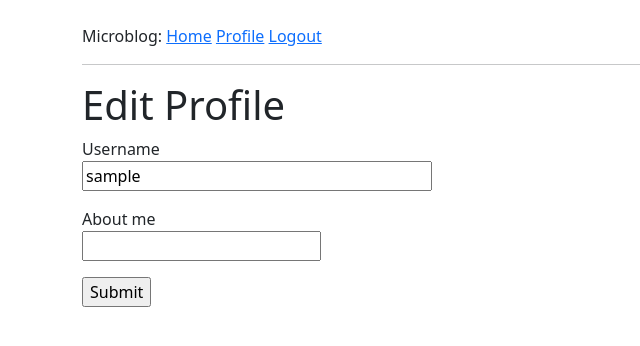
After one commit to hankgu1209/Flask_microblog_practise, a Flask app: page /edit_profile in a window 1280 px wide. The commit adds this page. Shown: the top 346 px of the page, without its empty margins (0-640 px from the left). Run offline with Flask 3, Linux system fonts and the light colour scheme; the visitor is signed in with stand-in values (Sample User, id 1); data comes from the database, SQL or seed files in the repository.

Commit message:
user profile

```diff
--- a/app/forms.py
+++ b/app/forms.py
@@ -1,6 +1,6 @@
 from flask_wtf import FlaskForm # 从flask_wtf 包中导入FlaskForm类
-from wtforms import StringField, PasswordField, BooleanField, SubmitField
-from wtforms.validators import ValidationError, DataRequired, Email, EqualTo
+from wtforms import StringField, PasswordField, BooleanField, SubmitField,TelField
+from wtforms.validators import ValidationError, DataRequired, Email, EqualTo,Length
 from app.models import User
 from wtforms import ValidationError
 
@@ -27,3 +27,8 @@ class RegistrationForm(FlaskForm):
         user = User.query.filter_by(email=email.data).first()
         if user is not None:
             raise ValidationError('Please use a different email address.')
+
+class EditProfileForm(FlaskForm):
+    username = StringField('Username', validators=[DataRequired()])
+    about_me = StringField('About me', validators=[Length(min=0, max=140)])
+    submit = SubmitField('Submit')
--- a/app/models.py
+++ b/app/models.py
@@ -3,6 +3,7 @@ from app import db,login_manager
 
 from datetime import datetime
 from werkzeug.security import generate_password_hash, check_password_hash
+from hashlib import md5
 
 
 @login_manager.user_loader
@@ -15,9 +16,16 @@ class User(UserMixin,db.Model):
 	email = db.Column(db.String(120), index=True, unique=True)
 	password_hash = db.Column(db.String(512))
 	posts = db.relationship('Post', backref='author', lazy='dynamic')
+	about_me = db.Column(db.String(140))
+	last_seen = db.Column(db.DateTime, default=datetime.utcnow)
 	def __repr__(self):
 		#return '<User {}>'.format(self.username)
 		return '<User {}, Email {}, Password_Hash {}, Posts {}'.format(self.username, self.email, self.password_hash, self.posts)
+
+	def avatar(self, size):
+		digest = md5(self.email.lower().encode('utf-8')).hexdigest()
+		return 'https://www.gravatar.com/avatar/{}?d=identicon&s={}'.format(
+			digest, size)
 
 
 	def __repr__(self):
--- a/app/routes.py
+++ b/app/routes.py
@@ -1,10 +1,11 @@
 # from app import app # 从app包中导入 app 实例
 from flask import Flask, render_template,Blueprint,redirect,url_for,flash,request
-from app.forms import LoginForm,RegistrationForm
+from app.forms import LoginForm,RegistrationForm,EditProfileForm
 from app import db
 from flask_login import current_user,login_user,logout_user,login_required
 from app.models import User,Post
 from urllib.parse import urlparse
+from datetime import datetime
 
 
 bp = Blueprint('main',__name__)
@@ -69,3 +70,31 @@ def register():
         flash('Congratulations, you are now a registered user!')
         return redirect(url_for('main.login'))
     return render_template('register.html', title='Register', form=form)
+
+@bp.route('/user/<username>')
+@login_required
+def user(username):
+    user = User.query.filter_by(username=username).first_or_404()
+    posts = Post.query.filter_by(user_id=user.id).order_by(Post.timestamp.desc()).all()
+    return render_template('user.html',user=current_user,posts=posts)
+
+@bp.before_request
+def before_request():
+    if current_user.is_authenticated:
+        current_user.last_seen = datetime.utcnow()
+        db.session.commit()
+
+@bp.route('/edit_profile',methods=['GET','POST'])
+@login_required
+def edit_profile():
+    form = EditProfileForm()
+    if form.validate_on_submit():
+        current_user.username = form.username.data
+        current_user.about_me = form.about_me.data
+        db.session.commit()
+
+        flash('Your changes have been saved.')
+        return redirect(url_for('main.edit_profile'))
+    elif request.method == 'GET':
+        form.username.data = current_user.username
+    return render_template('edit_profile.html', title='Edit Profile', form=form)
--- /dev/null
+++ b/app/templates/_post.html
@@ -0,0 +1,6 @@
+    <table>
+        <tr valign="top">
+            <td><img src="{{ post.author.avatar(36) }}"></td>
+            <td>{{ post.author.username }} says:<br>{{ post.body }}</td>
+        </tr>
+    </table>
--- a/app/templates/base.html
+++ b/app/templates/base.html
@@ -15,7 +15,8 @@
         {% if current_user.is_anonymous %}
         <a href="{{ url_for('main.login') }}">Login</a>
         {% else %}
-        <a href="{{ url_for('main.logout') }}">Logout</a>
+			<a href="{{ url_for('main.user', username=current_user.username) }}">Profile</a>
+        	<a href="{{ url_for('main.logout') }}">Logout</a>
         {% endif %}
 			</div>
 		<hr>
--- /dev/null
+++ b/app/templates/edit_profile.html
@@ -0,0 +1,27 @@
+{% extends "base.html" %}
+
+{% block content %}
+	<h1>Edit Profile</h1>
+	<form action="", method="post">
+		{{ form.hidden_tag() }}
+		<p>
+			{{ form.username.label }}<br>
+			{{ form.username(size=32) }}<br>
+			{% for error in form.username.errors %}
+				<span style="color:red;">[{{ error }}]</span>
+			{% endfor %}
+		</p>
+
+		<p>
+			{{ form.about_me.label }}<br>
+			{{ form.about_me(cols=50, rows=4) }}<br>
+			{% for error in form.about_me.errors %}
+				<span style="color:red;">[{{ error }}]</span>
+			{% endfor %}
+		</p>
+		<p>
+			{{ form.submit() }}
+		</p>
+	</form>
+
+{% endblock %}
--- a/app/templates/index.html
+++ b/app/templates/index.html
@@ -3,6 +3,6 @@
 {% block content %}
 	<h1>Hello,{{ current_user.username }}!</h1>
 	{% for post in posts %}
-		<div><p>{{ post.author.username }} says: <b>{{ post.body }}</b></p></div>
+		<div><p>{{ post.author.username }} says: <b>{{ post.body }}  <br>  {{ post.timestamp }}</b>  </p></div>
 	{% endfor %}
 {% endblock %}
```
Also changed, not shown: app/templates/user.html (added, +34 -0 lines), migrations/versions/3fad5d301e4b_new_fields_in_user_models.py (added, +34 -0 lines).
